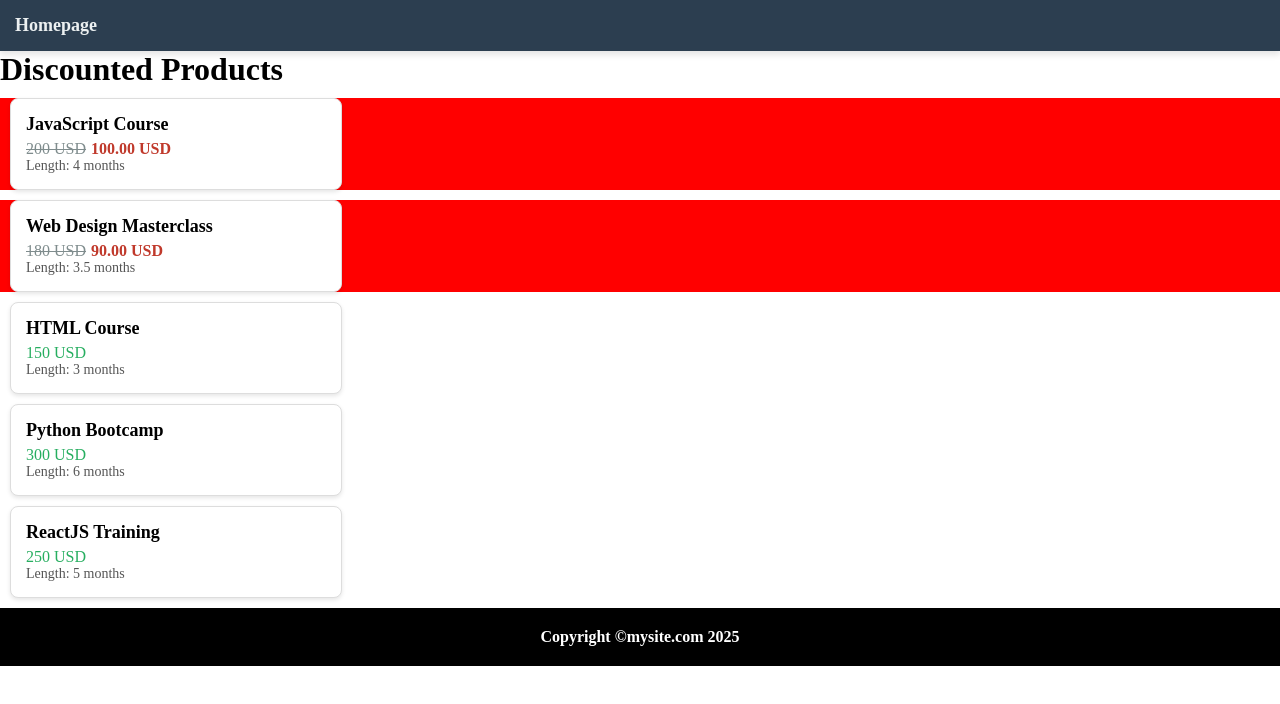
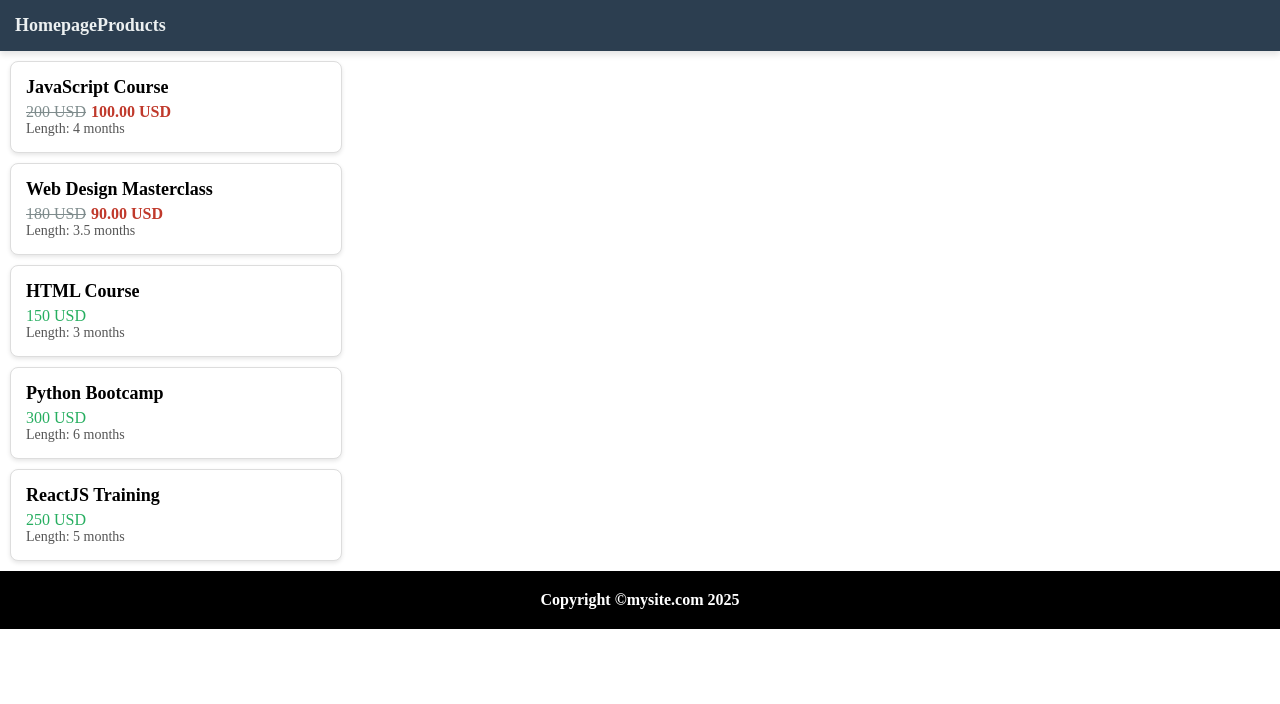
Before and after one commit to ITMentorstva/vue-6, a Vue app: page / in a window 1280 px wide. Shown: the top 704 px of the page. Built offline with nearby package versions, Linux system fonts and the light colour scheme.

Commit message:
* Footer css

```diff
--- a/src/components/Partials/navigation.vue
+++ b/src/components/Partials/navigation.vue
@@ -2,6 +2,7 @@
 <template>
   <nav>
     <router-link :to="{name: 'Home'}">Homepage</router-link>
+    <router-link :to="{name: 'Products'}">Products</router-link>
   </nav>
 </template>
 
--- a/src/components/Products/Details.vue
+++ /dev/null
@@ -1,25 +0,0 @@
-
-<template>
-  <div class="product-container" v-for="product in notDiscountedProducts" :key="product.id">
-    <ProductInfo :product="product" />
-  </div>
-</template>
-
-<script>
-
-import ProductInfo from "@/components/Products/Info.vue";
-
-export default {
-  name: "ProductDetails",
-  components: {ProductInfo},
-  inject: ["productList"],
-  computed: {
-    notDiscountedProducts() {
-      return this.productList.filter(product => product.discount === null)
-    }
-  }
-}
-
-</script>
-
-<style src="@/assets/css/partials/productDetails.css"></style>
--- a/src/components/Products/Discounted.vue
+++ /dev/null
@@ -1,29 +0,0 @@
-<template>
-  <h1>Discounted Products</h1>
-  <div class="discounted" v-for="product in discountedProducts" :key="product.id">
-    <ProductInfo :product="product" />
-  </div>
-</template>
-
-<script>
-
-  import ProductInfo from "@/components/Products/Info.vue";
-
-  export default {
-    name: "DiscountedProducts",
-    components: {ProductInfo},
-    inject: ['productList'],
-    computed: {
-      discountedProducts() {
-        return this.productList.filter(product => product.discount !== null)
-      }
-    }
-  }
-
-</script>
-
-<style scoped>
-  .discounted {
-    background-color: red;
-  }
-</style>
--- /dev/null
+++ b/src/components/Products/ListProducts.vue
@@ -0,0 +1,38 @@
+
+<template>
+  <div class="product-container" v-for="product in productList" :key="product.id">
+    <ProductInfo :product="product" />
+  </div>
+</template>
+
+<script>
+
+import ProductInfo from "@/components/Products/Info.vue";
+
+export default {
+  name: "ListProducts",
+  components: {ProductInfo},
+  props: [
+      'type'
+  ],
+  inject: ["productList"],
+  created() {
+    if(this.type === 'discounted') {
+      this.productList = this.discountedProducts;
+    } else if(this.type === 'not_discounted') {
+      this.productList = this.notDiscountedProducts;
+    }
+  },
+  computed: {
+    notDiscountedProducts() {
+      return this.productList.filter(product => product.discount === null)
+    },
+    discountedProducts() {
+      return this.productList.filter(product => product.discount !== null)
+    }
+  }
+}
+
+</script>
+
+<style src="@/assets/css/partials/productDetails.css"></style>
--- a/src/main.js
+++ b/src/main.js
@@ -3,12 +3,16 @@ import App from './App.vue'
 import {createRouter, createWebHistory} from "vue-router";
 import HomeView from "@/views/HomeView.vue";
 import PageNotFound from "@/views/PageNotFound.vue";
+import ProductsView from "@/views/ProductsView.vue";
 
 
 const router = createRouter({
     history: createWebHistory(),
     routes: [
         {path: '/', name: 'Home', component: HomeView},
+        {path: '/products', name: 'Products', component: ProductsView},
+
+        // Ova linija mora biti zadnja!
         {path: '/:pathMatch(.*)*', name: '404', component: PageNotFound},
     ]
 });
--- a/src/views/HomeView.vue
+++ b/src/views/HomeView.vue
@@ -1,17 +1,16 @@
 
 <template>
-  <DiscountedProducts />
-  <ProductDetails />
+  <ListProducts type="discounted"></ListProducts>
+  <ListProducts type="not_discounted"></ListProducts>
 </template>
 
 <script>
 
-import DiscountedProducts from "@/components/Products/Discounted.vue";
-import ProductDetails from "@/components/Products/Details.vue";
+import ListProducts from "@/components/Products/ListProducts.vue";
 
 export default {
   name: 'HomeView',
-  components: {ProductDetails, DiscountedProducts}
+  components: {ListProducts}
 }
 
 </script>
--- /dev/null
+++ b/src/views/ProductsView.vue
@@ -0,0 +1,12 @@
+<template>
+  <ListProducts type="all"></ListProducts>
+</template>
+
+<script>
+  import ListProducts from "@/components/Products/ListProducts.vue";
+
+  export default {
+    name: 'ProductsView',
+    components: {ListProducts}
+  }
+</script>
```
